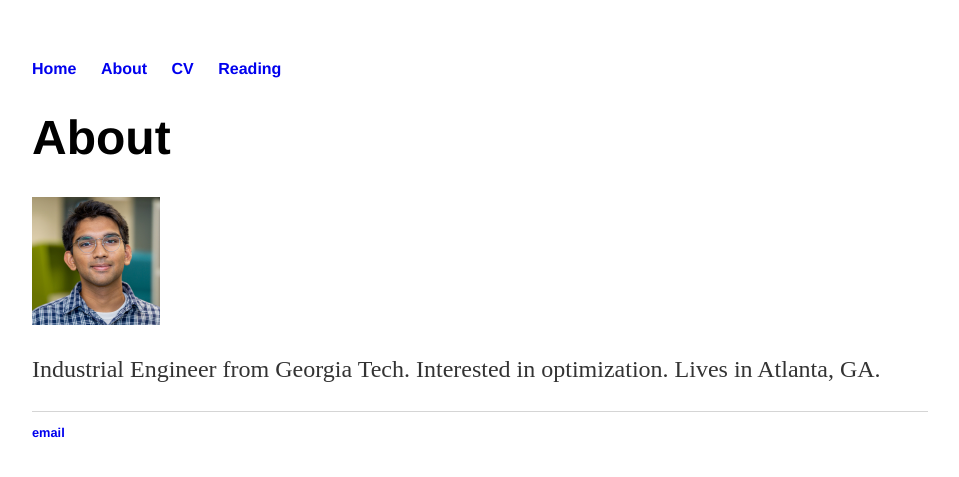
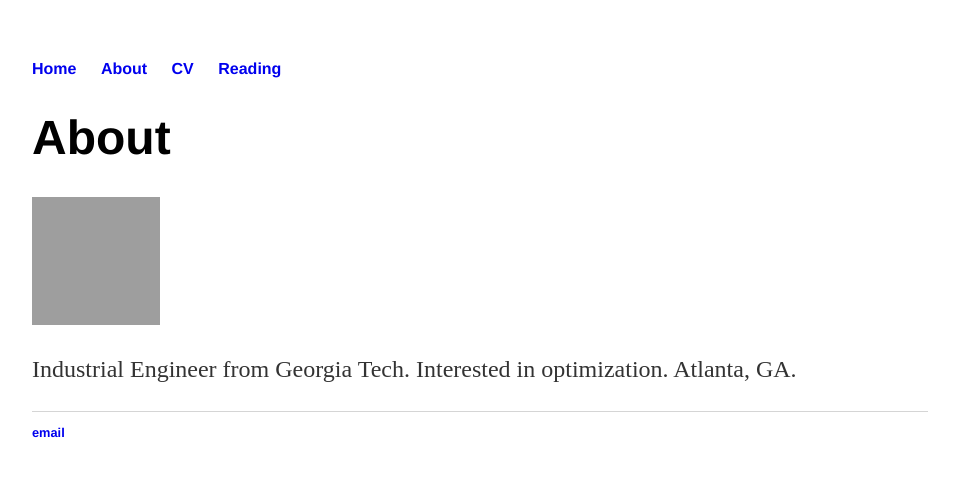
Before and after one commit to ved-mohan/ved-mohan.github.io, a Jekyll site: the page built from about/index.html, in a window 1280 px wide. Shown: the top 477 px of the page, without its empty margins (160-1119 px from the left). Built offline with Jekyll 4.4.1, drawn with Linux system fonts in a browser that asks for light colours; grey boxes are pictures that could not be loaded.

Commit message:
Resize image again.

```diff
--- a/about/index.html
+++ b/about/index.html
@@ -5,8 +5,8 @@
 
 		<div class="about">
 			<h1>About</h1>
-			<img src="/jpg/VMOHAN.jpg" alt="HTML" style="width:128px;height:128px;">
-			<p>Industrial Engineer from Georgia Tech. Interested in optimization. Lives in Atlanta, GA.</p>
+			<img src="/jpg/APP.jpg" alt="HTML" style="width:128px;height:128px;">
+			<p>Industrial Engineer from Georgia Tech. Interested in optimization. Atlanta, GA.</p>
 
 			<!-- <ul class="contacts">
 				<li><a href="https://www.linkedin.com/in/vedmohan/">linkedin.com/in/vedmohan</a></li>
```
Also changed, not shown: index.html (+5 -5 lines), 3 other files.
